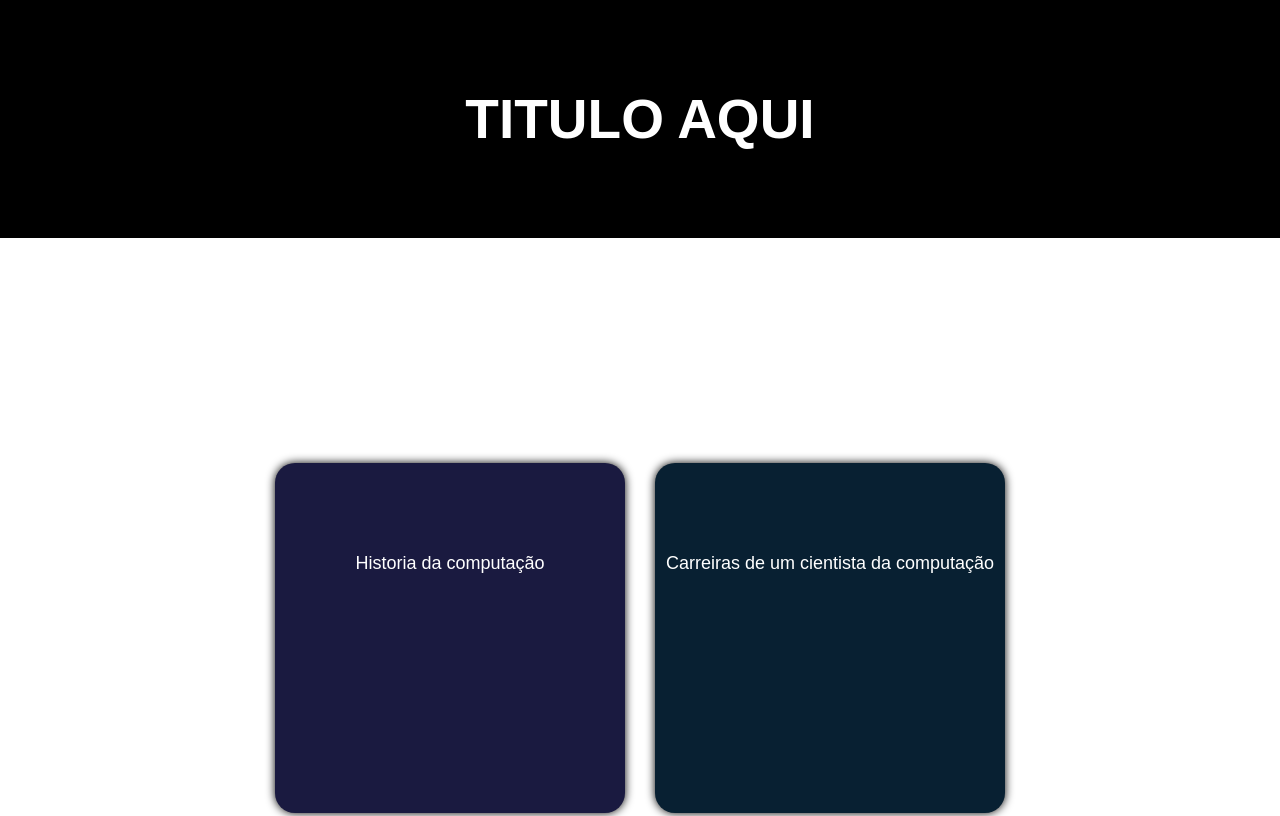
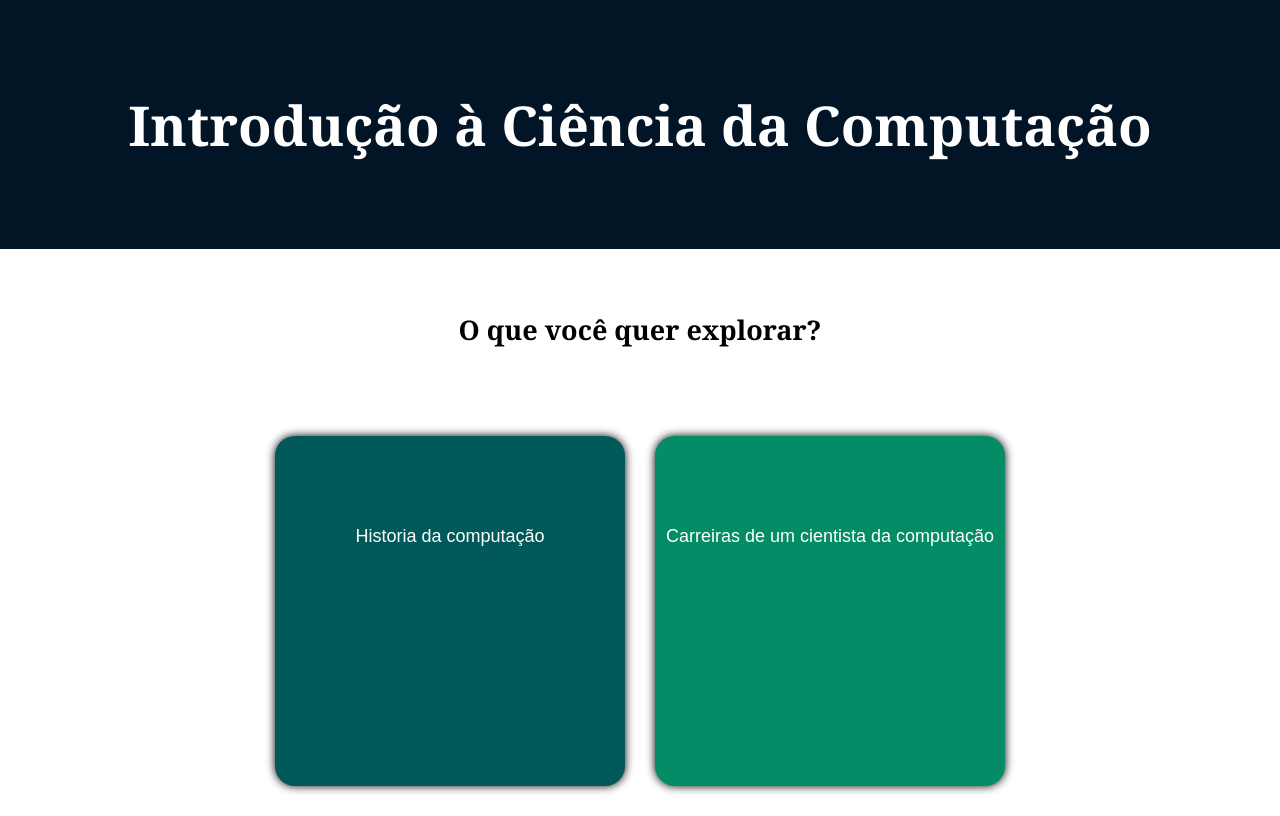
Before and after one commit to Gabriel-Liszt/trabalhothais, a plain HTML site: page index.html in a window 1280 px wide. Shown: the top 816 px of the page. Drawn offline with Linux system fonts and the light colour scheme.

Commit message:
6 commit

```diff
--- a/index.css
+++ b/index.css
@@ -8,15 +8,16 @@
 
 header {
     padding: 50px;
-    background-color: black;
+    background-color: #011526;
 }
 
 header > h1 {
     padding-top: 0px;
     text-align: center;
     font-size: 55px;
+    font-family: Cambria, Cochin, Georgia, Times, 'Times New Roman', serif;
     color: white;
-    text-shadow: 0px 0px 5px 0px rgba(255, 255, 255, 0.795);
+    text-shadow: 0px 0px 5px 0px rgba(255, 255, 255, 0.582);
 }
 
 body {
@@ -27,13 +28,25 @@ body {
     height: 98vh;
 }
 
+nav {
+    padding-top: 40px;
+    background-color: white;
+    color: black;
+    text-align: center;
+    font-family: Cambria, Cochin, Georgia, Times, 'Times New Roman', serif;
+    font-size: large;
+}
+
 .container {
+    background-color: white;
     display: flex;
     justify-content: center;
     align-items: center;
     overflow: hidden;
-    height: 100vh;
+    width: 100%;
     position: relative;
+    padding-top: 50px;
+    padding-bottom: 150px;
 }
 
 .box:hover {
@@ -58,13 +71,13 @@ body {
 }
 
 #div1{
-    background-color: #1A1A40;
+    background-color: #025959;
     color: white;
     text-shadow: 0px 0px 5px 0px rgba(0, 0, 0, 0.795);
 }
 
 #div2{
-    background-color: #082032;
+    background-color: #038C65;
     color: white;
     text-shadow: 0px 0px 5px 0px rgba(0, 0, 0, 0.795);
 }
@@ -72,6 +85,6 @@ body {
 footer{
     background-color: black;
     color: white;
-    padding: 30px;
+    padding: 20px;
 
 }
--- a/index.html
+++ b/index.html
@@ -9,10 +9,14 @@
 </head>
 
 <header>
-    <h1>TITULO AQUI</h1>
+    <h1>Introdução à Ciência da Computação</h1>
 </header>
 
 <body>
+
+    <nav>
+        <h2>O que você quer explorar?</h2>
+    </nav>
 
 <div class="container">
     <div class="box" id="div1">
@@ -27,8 +31,4 @@
 
 </body>
 
-<footer>
-<h3>Creditos AQUI</h3>
-</footer>
-
 </html>
```
